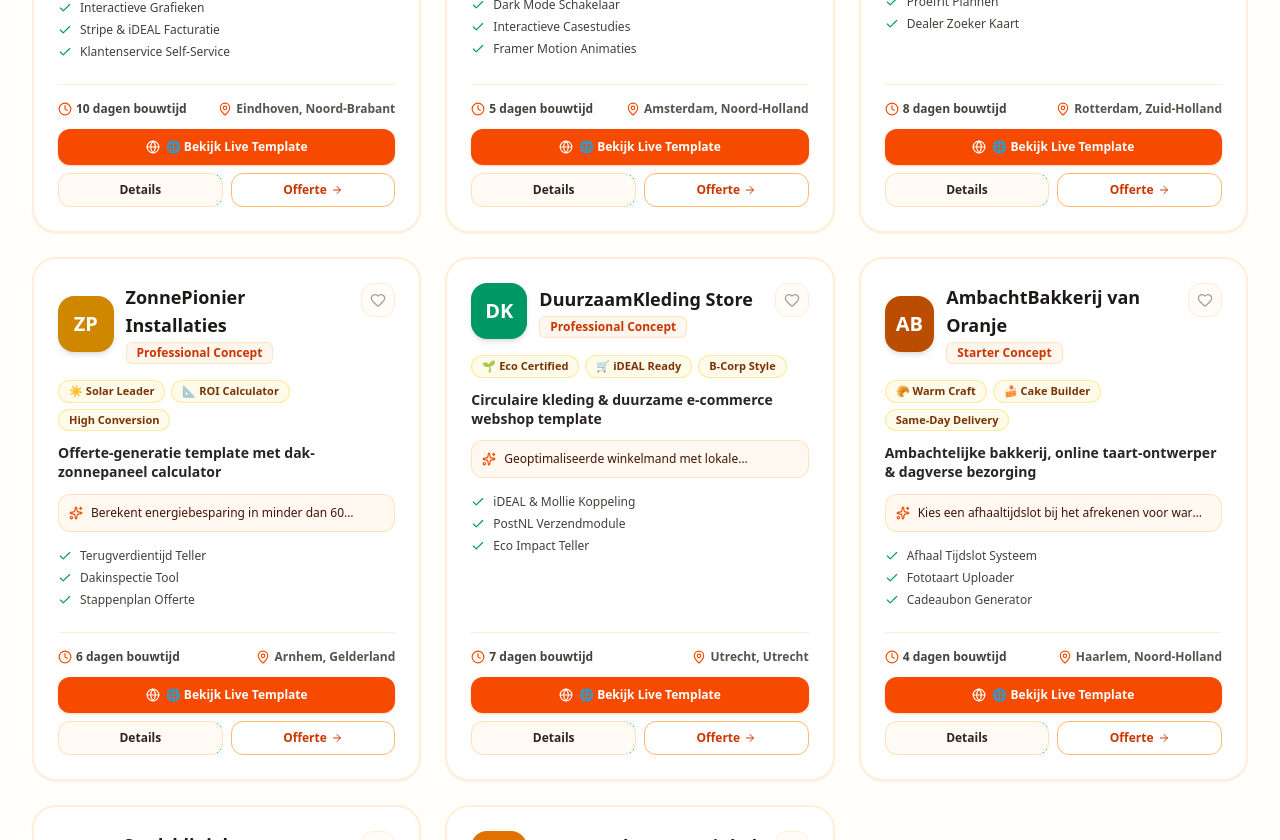
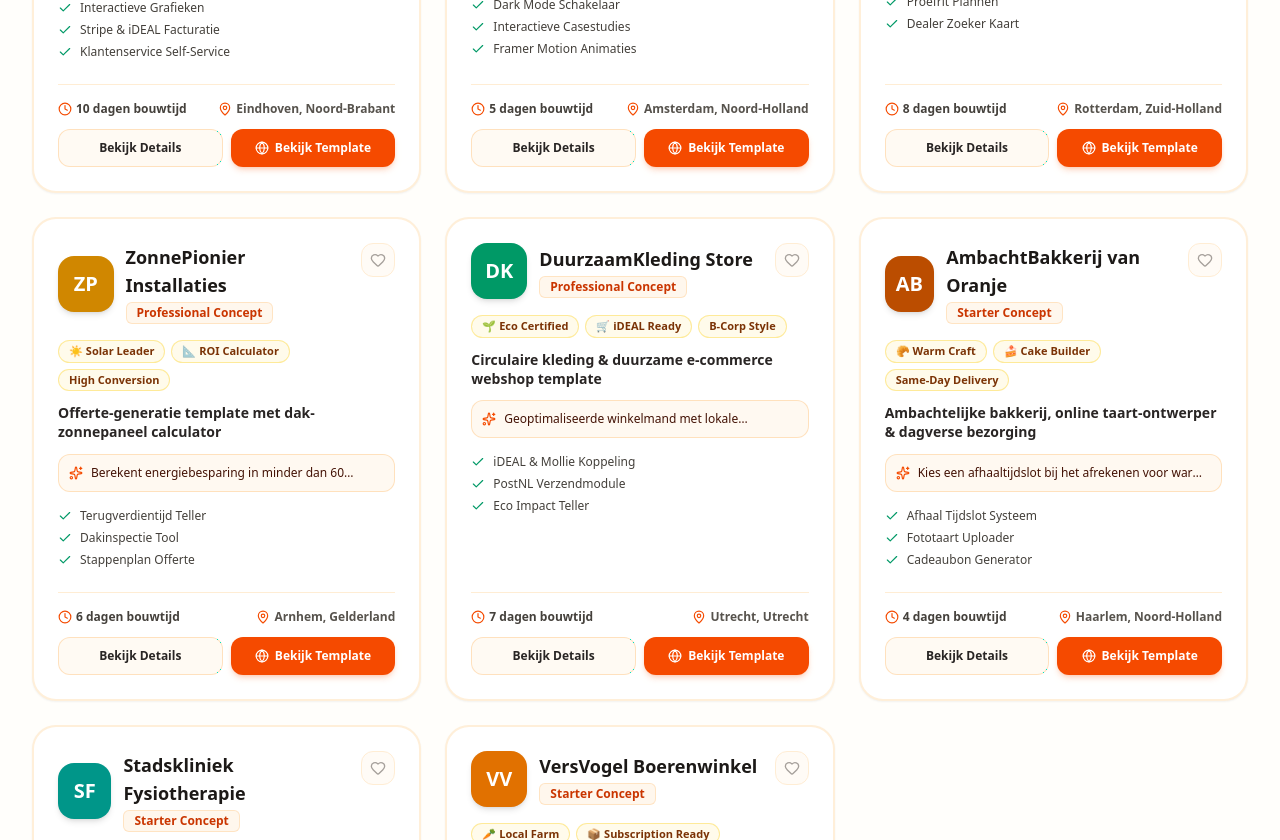
Before and after one commit to samenonline-web/samenonline-web.github.io, a Next.js app: page / in a window 1280 px wide. Shown: the part 1960-2800 px from the top of the page. Built offline with nearby package versions, Linux system fonts and the light colour scheme.

Commit message:
Replace Offerte button on template cards with Bekijk Template button

```diff
--- a/src/components/TemplateCard.tsx
+++ b/src/components/TemplateCard.tsx
@@ -119,31 +119,21 @@ export const TemplateCard: React.FC<TemplateCardProps> = ({
         </div>
 
         {/* Actions */}
-        <div className="space-y-2">
+        <div className="grid grid-cols-2 gap-2">
+          <button
+            onClick={() => onOpenDetails(template)}
+            className="w-full py-2.5 rounded-xl bg-orange-50/70 hover:bg-orange-100 text-stone-800 font-bold text-xs border border-orange-200/70 transition-colors cursor-pointer"
+          >
+            {lang === 'nl' ? 'Bekijk Details' : 'View Details'}
+          </button>
+
           <button
             onClick={() => onOpenLivePreview(template)}
-            className="w-full py-2.5 rounded-xl bg-orange-600 hover:bg-orange-700 text-white font-extrabold text-xs flex items-center justify-center gap-1.5 transition-all shadow-sm shadow-orange-600/20 cursor-pointer"
+            className="w-full py-2.5 rounded-xl bg-orange-600 hover:bg-orange-700 text-white font-extrabold text-xs flex items-center justify-center gap-1.5 transition-all shadow-md shadow-orange-600/20 cursor-pointer"
           >
             <Globe className="w-3.5 h-3.5" />
-            <span>{lang === 'nl' ? '🌐 Bekijk Live Template' : '🌐 View Live Template'}</span>
+            <span>{lang === 'nl' ? 'Bekijk Template' : 'View Template'}</span>
           </button>
-
-          <div className="grid grid-cols-2 gap-2">
-            <button
-              onClick={() => onOpenDetails(template)}
-              className="w-full py-2 rounded-xl bg-orange-50/70 hover:bg-orange-100 text-stone-800 font-bold text-xs border border-orange-200/70 transition-colors cursor-pointer"
-            >
-              {lang === 'nl' ? 'Details' : 'Details'}
-            </button>
-
-            <button
-              onClick={() => onOpenRequestModal(template)}
-              className="w-full py-2 rounded-xl bg-white hover:bg-orange-50 text-orange-700 font-bold text-xs border border-orange-300 flex items-center justify-center gap-1 transition-colors cursor-pointer"
-            >
-              <span>{lang === 'nl' ? 'Offerte' : 'Get Quote'}</span>
-              <ArrowRight className="w-3 h-3" />
-            </button>
-          </div>
         </div>
 
       </div>
```
